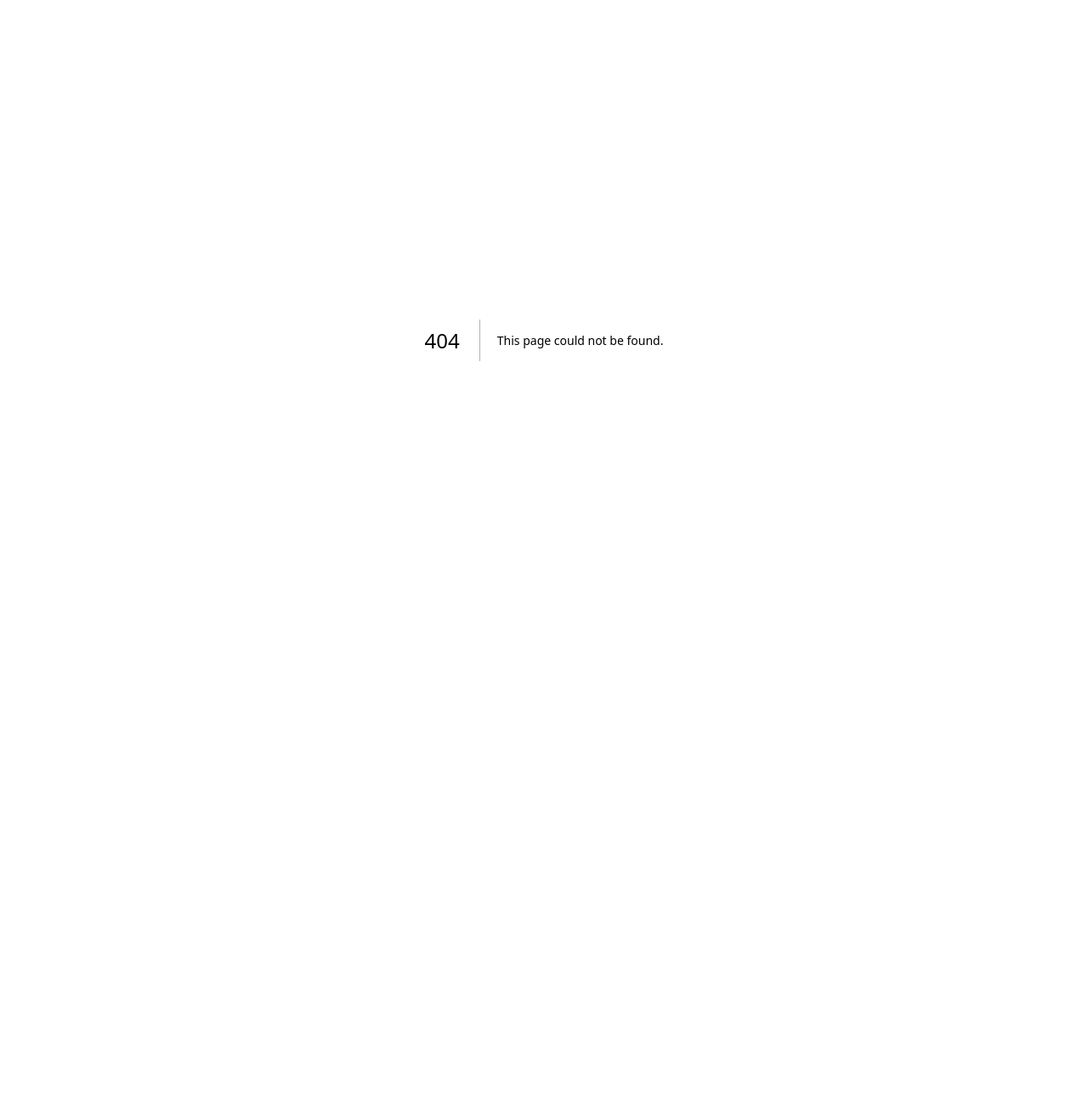
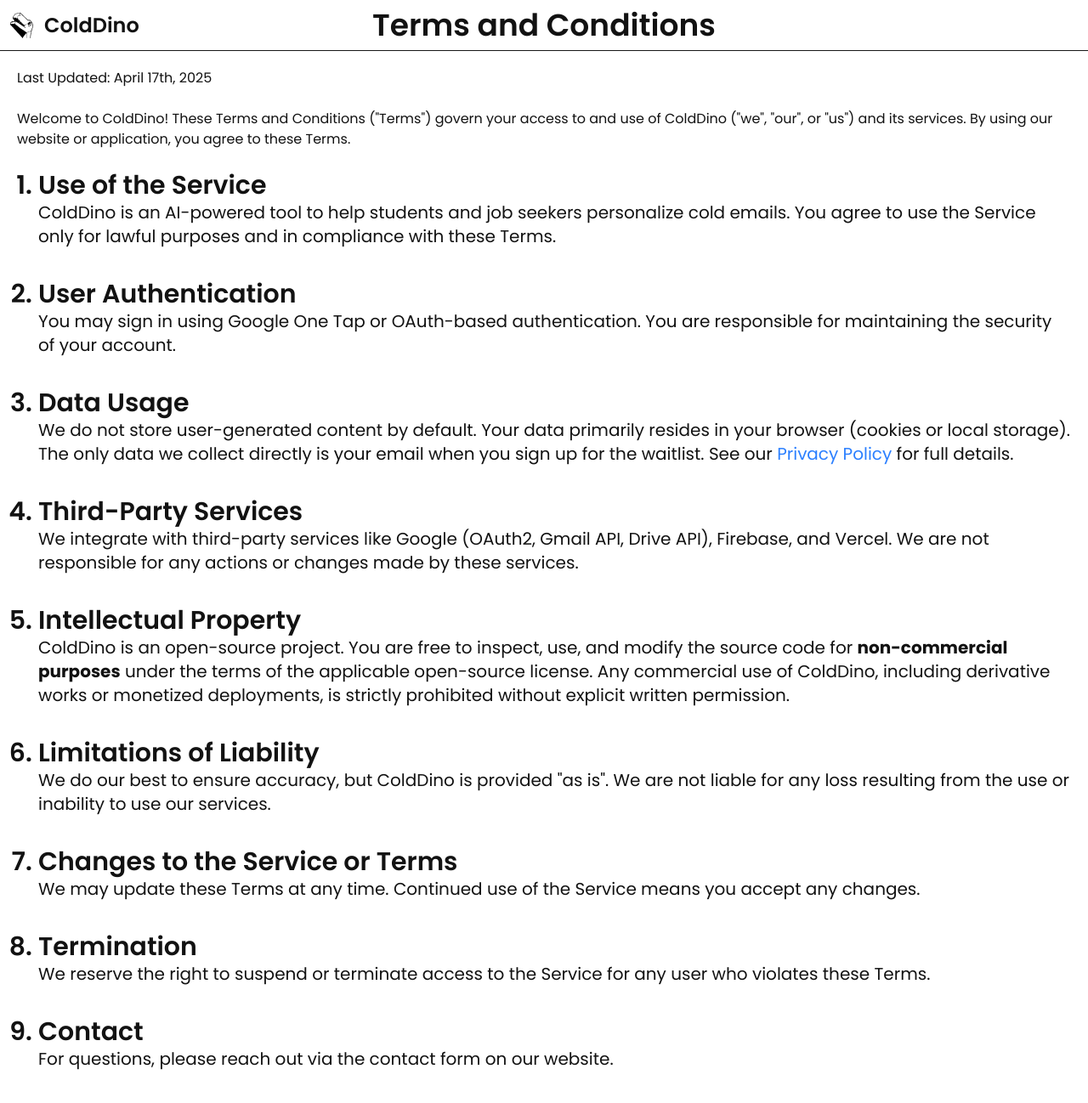
Before and after one commit to PandaBean18/coldDino, a Next.js app: page /terms in a window 1280 px wide. Before the commit this address had no page. Shown: the top 1298 px of the page at 85% size. Before the commit the page ends 800 px from the top, so only its background shows below. Built offline with nearby package versions, Linux system fonts and the light colour scheme.

Commit message:
terms and conditions

```diff
--- /dev/null
+++ b/app/terms/page.tsx
@@ -0,0 +1,96 @@
+"use client"
+import Image from "next/image";
+
+export default function TermsAndConditions() {
+    return (
+        <div className="w-full bg-white select-none" style={{fontFamily: "Poppins"}}>
+            {/* Mobile navbar */}
+            <div className="h-[60px] w-full mbp:hidden bg-white flex justify-center items-center border-b-1">
+                <div className="h-full flex items-center justify center hover:cursor-pointer" onClick={()=>{window.location.href = "/"}}>
+                    <Image
+                        src="/logo.svg"
+                        height={32}
+                        width={32}
+                        alt="logo"
+                    />
+                    <div className="w-[10px]"></div>
+                    <p className="text-2xl font-semibold text-[#121212]">ColdDino</p>
+                </div>
+            </div>
+            <div className="w-max mbp:hidden p-[20px] pb-0">
+                <p className="text-3xl font-semibold text-[#121212]">Terms and Conditions</p>
+                <div className="w-full h-0 border-b-1 border-zinc-300"></div>
+            </div>
+            {/* Desktop navbar */}
+            <div className="w-full h-[60px] bg-white hidden mbp:flex p-[10px] relative border-b-1">
+                <div className="h-full flex items-center justify center hover:cursor-pointer absolute top-0 left-0 z-10 p-[10px]" onClick={()=>{window.location.href = "/"}}>
+                    <Image
+                        src="/logo.svg"
+                        height={32}
+                        width={32}
+                        alt="logo"
+                    />
+                    <div className="w-[10px]"></div>
+                    <p className="text-2xl font-semibold text-[#121212]">ColdDino</p>
+                </div>
+                <div className="w-full h-full absolute top-0 left-0 flex items-center justify-center">
+                    <p className="text-4xl font-semibold text-[#121212]">Terms and Conditions</p>
+                </div>
+            </div>
+
+            <div className="w-full p-[20px] text-[#121212]">
+                <p>Last Updated: April 17th, 2025</p>
+                <br />
+                <p>Welcome to ColdDino! These Terms and Conditions ("Terms") govern your access to and use of ColdDino ("we", "our", or "us") and its services. By using our website or application, you agree to these Terms.</p>
+                <br />
+                <ol className="list-decimal pl-[25px] text-3xl font-semibold">
+                    <li>
+                        Use of the Service
+                        <p className="text-xl font-normal">ColdDino is an AI-powered tool to help students and job seekers personalize cold emails. You agree to use the Service only for lawful purposes and in compliance with these Terms.</p>
+                    </li>
+                    <br />
+                    <li>
+                        User Authentication
+                        <p className="text-xl font-normal">You may sign in using Google One Tap or OAuth-based authentication. You are responsible for maintaining the security of your account.</p>
+                    </li>
+                    <br />
+                    <li>
+                        Data Usage
+                        <p className="text-xl font-normal">We do not store user-generated content by default. Your data primarily resides in your browser (cookies or local storage). The only data we collect directly is your email when you sign up for the waitlist. See our <a className="text-blue-500" href="/privacy">Privacy Policy</a> for full details.</p>
+                    </li>
+                    <br />
+                    <li>
+                        Third-Party Services
+                        <p className="text-xl font-normal">We integrate with third-party services like Google (OAuth2, Gmail API, Drive API), Firebase, and Vercel. We are not responsible for any actions or changes made by these services.</p>
+                    </li>
+                    <br />
+                    <li>
+                        Intellectual Property
+                        <p className="text-xl font-normal">ColdDino is an open-source project. You are free to inspect, use, and modify the source code for <strong>non-commercial purposes</strong> under the terms of the applicable open-source license. Any commercial use of ColdDino, including derivative works or monetized deployments, is strictly prohibited without explicit written permission.</p>
+                    </li>
+                    <br />
+                    <li>
+                        Limitations of Liability
+                        <p className="text-xl font-normal">We do our best to ensure accuracy, but ColdDino is provided "as is". We are not liable for any loss resulting from the use or inability to use our services.</p>
+                    </li>
+                    <br />
+                    <li>
+                        Changes to the Service or Terms
+                        <p className="text-xl font-normal">We may update these Terms at any time. Continued use of the Service means you accept any changes.</p>
+                    </li>
+                    <br />
+                    <li>
+                        Termination
+                        <p className="text-xl font-normal">We reserve the right to suspend or terminate access to the Service for any user who violates these Terms.</p>
+                    </li>
+                    <br />
+                    <li>
+                        Contact
+                        <p className="text-xl font-normal">For questions, please reach out via the contact form on our website.</p>
+                    </li>
+                    <br />
+                </ol>
+            </div>
+        </div>
+    );
+}
```
